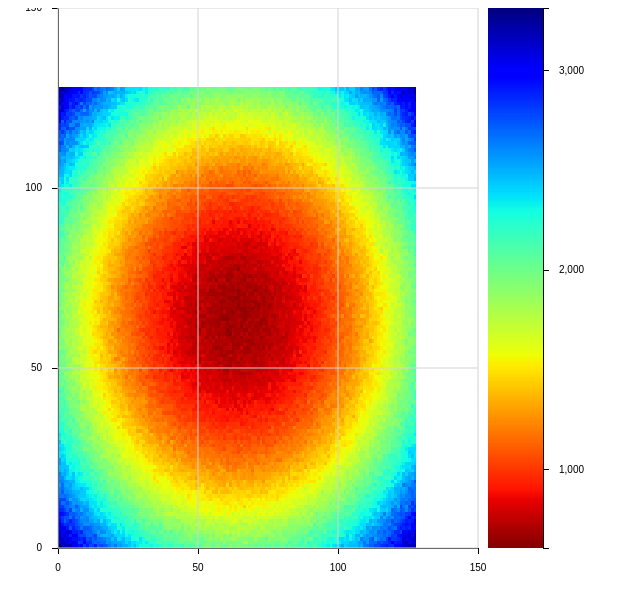
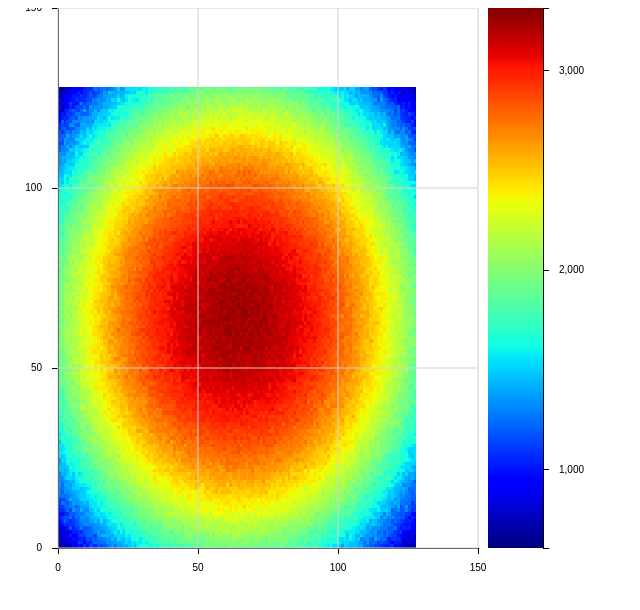
Before and after one commit to usnistgov/d3-science, a plain HTML site: page d3heat.html in a window 1280 px wide. Shown: the whole page, without its empty margins (0-640 px from the left). Drawn offline with nearby package versions, Linux system fonts and the light colour scheme.

Commit message:
colorbar is no longer inverted

```diff
--- a/d3heat.html
+++ b/d3heat.html
@@ -194,7 +194,7 @@ var draw_colorbar = function(target_id, shared_dims, colormap) {
             backing_canvas.height = 256;
             var image = ctx.createImageData(1, 256);
             var data = image.data;
-            for (var yp = 0, p = -1; yp < 256; ++yp) {
+            for (var yp = 255, p = -1; yp >= 0; --yp) {
                 var c = colormap[yp];
                 data[++p] = c[0];
                 data[++p] = c[1];
```
